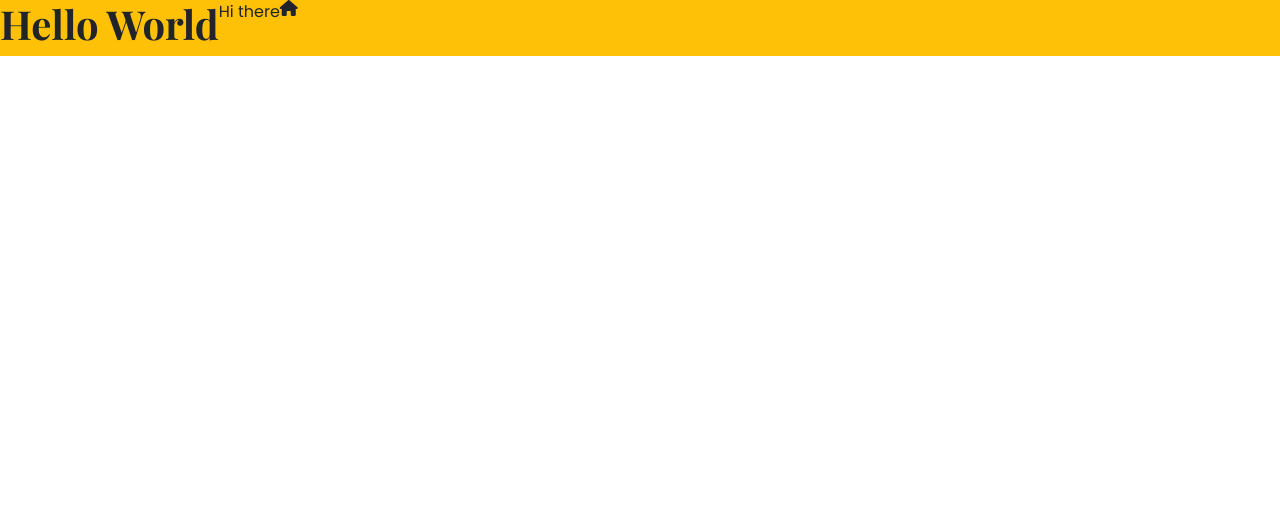
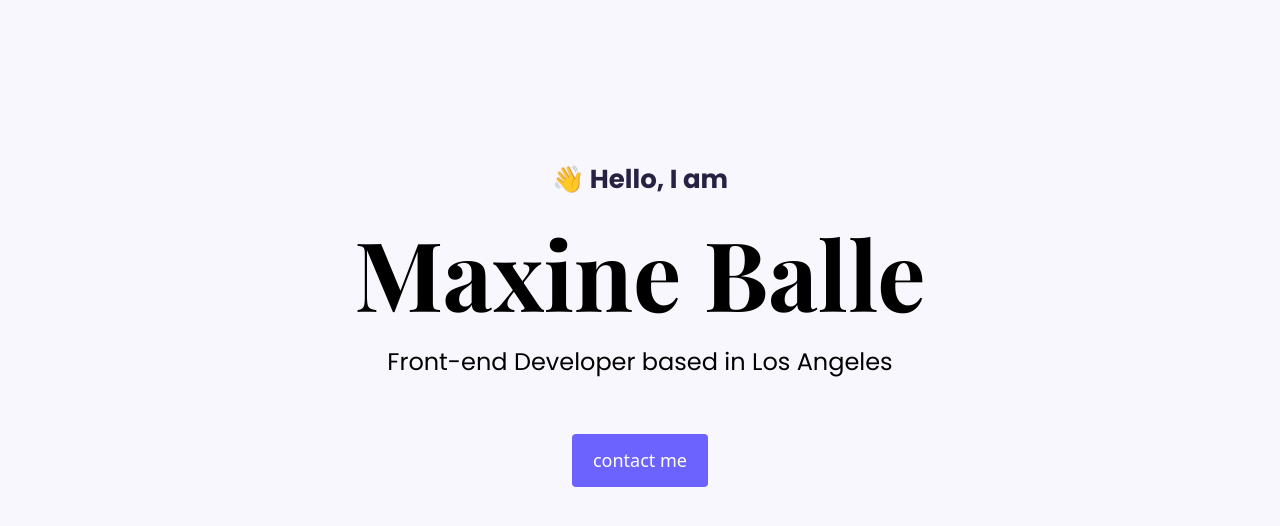
Before and after one commit to MaxineBB/portfolio-project-test, a plain HTML site: page index.html in a window 1280 px wide. Drawn offline with nearby package versions, Linux system fonts and the light colour scheme; a web font is replaced by a local one.

Commit message:
applied styling

```diff
--- a/index.html
+++ b/index.html
@@ -39,10 +39,13 @@
   </head>
 
   <body>
-    <div class="d-flex bg-warning">
-      <h1>Hello World</h1>
-      <p>Hi there</p>
-      <i class="fa-solid fa-house"></i>
+    <div class="hero">
+      <p>👋 Hello, I am</p>
+      <h1>Maxine Balle</h1>
+      <h2 class="mb-5">Front-end Developer based in Los Angeles</h2>
+      <div>
+        <a href="#" class="btn btn-branding">contact me</a>
+      </div>
     </div>
-  </body>
+    </body>
 </html>
--- a/styles/portfolio.css
+++ b/styles/portfolio.css
@@ -1,11 +1,56 @@
-/* testing */
+:root {
+    --branding-color: #6c63ff;
+    --secondary-color: #f9f7fe;
+    --heading-font-family: "Playfair Display", serif;
+    --default-font-family: "Poppins", serif;
+}
+
+
+h1,
+h2,
+h3,
+h4,
+h5,
+h6 {
+   color: black;
+    font-family: var(--heading-font-family);
+    font-weight: bold;
+}
+
 h1 {
-
-    font-family: "Playfair Display", serif;
-    font-weight: bold;
+    font-size: 96px;
 }
 
 p {
     font-family: "Poppins", serif;
+    font-weight: normal;
+}
 
+.hero {
+    background-color: var(--secondary-color);
+    text-align: center;
+    padding: 160px 20px;
 }
+
+.hero p {
+    font-family: "Poppins", serif;
+    font-size: 26px;
+    font-weight: bold;
+    color: #272142;
+}
+
+.hero h2 {
+    font-family: "Poppins", serif;
+    font-weight: normal;
+    font-size: 24px;
+    line-height: 2;
+}
+
+.btn-branding {
+    background: var(--branding-color);
+    border-radius: 4px;
+    color: white;
+    font-size: 18px;
+    line-height: 27px;
+    padding: 12px 20px;
+}
```
